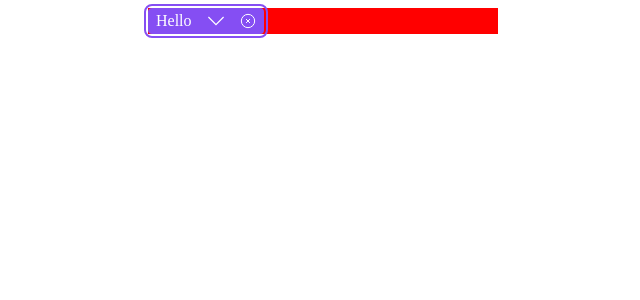
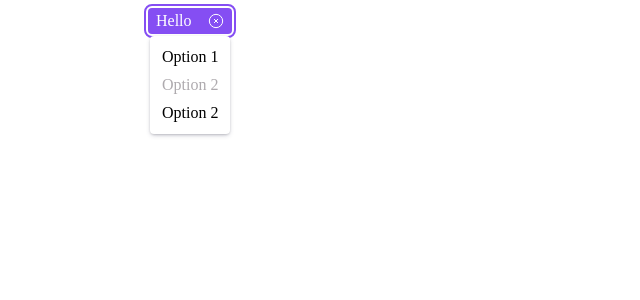
Before and after one commit to estankovic/s1-gravity-interview, a React (Vite) app: page / in a window 1280 px wide. Both pictures are taken after a click on the button "Hello". Shown: the top 300 px of the page, without its empty margins (317-957 px from the left). Built offline with nearby package versions, Linux system fonts and the light colour scheme.

Commit message:
Added working example with styles

```diff
--- a/package.json
+++ b/package.json
@@ -10,6 +10,7 @@
     "preview": "vite preview"
   },
   "dependencies": {
+    "@mui/base": "^5.0.0-beta.40",
     "clsx": "^2.1.0",
     "react": "^18.2.0",
     "react-dom": "^18.2.0",
--- a/src/App.module.scss
+++ b/src/App.module.scss
@@ -8,5 +8,4 @@
 
 .Preview {
   width: 350px;
-  background: red;
 }
--- a/src/App.tsx
+++ b/src/App.tsx
@@ -11,21 +11,20 @@ import styles from "./App.module.scss";
 import {Button} from './components/Button/Button.tsx';
 import {ChevronDown} from './components/icons/ChevronDown.tsx';
 import {Close} from './components/icons/Close.tsx';
+import {Dropdown} from './components/Dropdown/Dropdown.tsx';
 
 function App() {
   return (
     <div className={styles.PreviewWrapper}>
       <div className={styles.Preview}>
-        <Button>Hello <ChevronDown /><Close/></Button>
-        {/*<Dropdown*/}
-        {/*  trigger={}*/}
-        {/*>*/}
-        {/*  <List>*/}
-        {/*    <ListItem>Option 1</ListItem>*/}
-        {/*    <ListItem disabled={true}>Option 2</ListItem>*/}
-        {/*    <ListItem>Option 2</ListItem>*/}
-        {/*  </List>*/}
-        {/*</Dropdown>*/}
+        <Dropdown
+          trigger={(isOpen) => <Button>Hello {isOpen ? <Close/> : <ChevronDown />}</Button>}>
+            <List>
+              <ListItem>Option 1</ListItem>
+              <ListItem disabled={true}>Option 2</ListItem>
+              <ListItem>Option 2</ListItem>
+            </List>
+        </Dropdown>
       </div>
     </div>
   );
--- a/src/components/Button/Button.tsx
+++ b/src/components/Button/Button.tsx
@@ -1,4 +1,4 @@
-import {ReactNode} from 'react';
+import {forwardRef, ReactNode} from 'react';
 
 import styles from './Button.module.scss';
 
@@ -14,13 +14,17 @@ interface ButtonProps {
   disabled?: boolean;
 }
 
-export function Button(props: ButtonProps) {
-  const {children, disabled} = props;
+export const Button = forwardRef<HTMLButtonElement, ButtonProps>(
+  (props, forwardedRef) => {
+  const {children, disabled, ...restProps} = props;
   return (
     <button
+      ref={forwardedRef}
       className={styles.Button}
-      disabled={disabled}>
+      disabled={disabled}
+      {...restProps}
+    >
       {children}
     </button>
   )
-}
+});
--- /dev/null
+++ b/src/components/Dropdown/Dropdown.module.scss
@@ -0,0 +1,7 @@
+.Panel {
+  margin-top: 2px;
+  border-radius: var(--g-radius-xs);
+
+  background: white;
+  box-shadow: rgba(50, 50, 93, 0.25) 0px 2px 5px -1px, rgba(0, 0, 0, 0.3) 0px 1px 3px -1px;
+}
--- a/src/components/Dropdown/Dropdown.tsx
+++ b/src/components/Dropdown/Dropdown.tsx
@@ -10,7 +10,10 @@
  * - Developer should be able to provide its own trigger element
  * - API is up to you, as there are no known restrictions
  */
-import {ReactNode} from 'react';
+import { Popper } from '@mui/base';
+import {cloneElement, MouseEventHandler, ReactElement, ReactNode, useCallback, useRef, useState} from 'react';
+
+import styles from './Dropdown.module.scss';
 
 
 interface DropdownProps {
@@ -18,7 +21,7 @@ interface DropdownProps {
    * Trigger element of a dropdown
    * @param isOpen
    */
-  trigger: (isOpen: boolean) => void;
+  trigger: (isOpen: boolean) => ReactElement;
 
   /**
    * Content of a dropdown panel.
@@ -26,6 +29,25 @@ interface DropdownProps {
   children: ReactNode;
 }
 
-export function Dropdown() {
-  // TODO implement solution
+export function Dropdown(props: DropdownProps) {
+  const {trigger, children} = props;
+
+  const anchorRef = useRef<HTMLElement>(null);
+  const [open, setOpen] = useState(false)
+
+  const handleTriggerClick = useCallback<MouseEventHandler>(() => {
+    setOpen((value) => !value);
+  }, [])
+
+  return (
+    <>
+      {cloneElement(trigger(open), {
+        ref: anchorRef,
+        onClick: handleTriggerClick,
+      })}
+      <Popper open={open} anchorEl={anchorRef.current}>
+        <div className={styles['Panel']}>{children}</div>
+      </Popper>
+    </>
+  );
 }
--- a/src/components/List/List.module.scss
+++ b/src/components/List/List.module.scss
@@ -4,4 +4,5 @@
   display: flex;
   flex-direction: column;
   gap: var(--g-spacing-xxxs);
+  padding: var(--g-spacing-xs) var(--g-spacing-xxs);
 }
--- a/src/components/ListItem/ListItem.module.scss
+++ b/src/components/ListItem/ListItem.module.scss
@@ -4,12 +4,14 @@
   border-radius: var(--g-radius-xs);
   padding: var(--g-spacing-xxs) var(--g-spacing-xs);
 
+  cursor: pointer;
+
   &:hover:not(.disabled) {
     background: var(--g-colors-interactives-bg--hover);
   }
 
   &:focus {
-    outline: 2px solid purple;
+    outline: 2px solid var(--g-colors-interactives-border--focus);
   }
 
   &.disabled {
--- a/src/components/ListItem/ListItem.tsx
+++ b/src/components/ListItem/ListItem.tsx
@@ -1,5 +1,6 @@
 import styles from './ListItem.module.scss';
 import clsx from 'clsx';
+import {useEffect} from 'react';
 
 interface ListItemProps {
   children: string;
```
Also changed, not shown: 1 other file (tests, documents, lock files or other folders).
